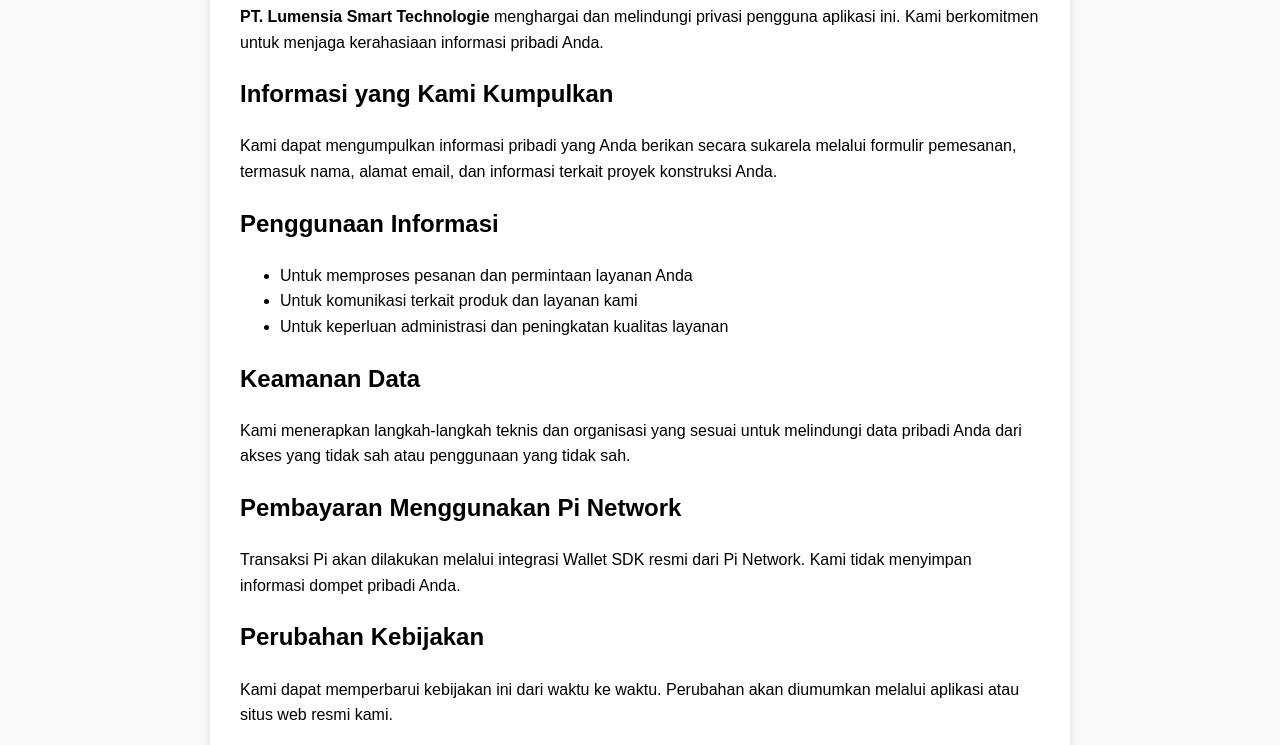
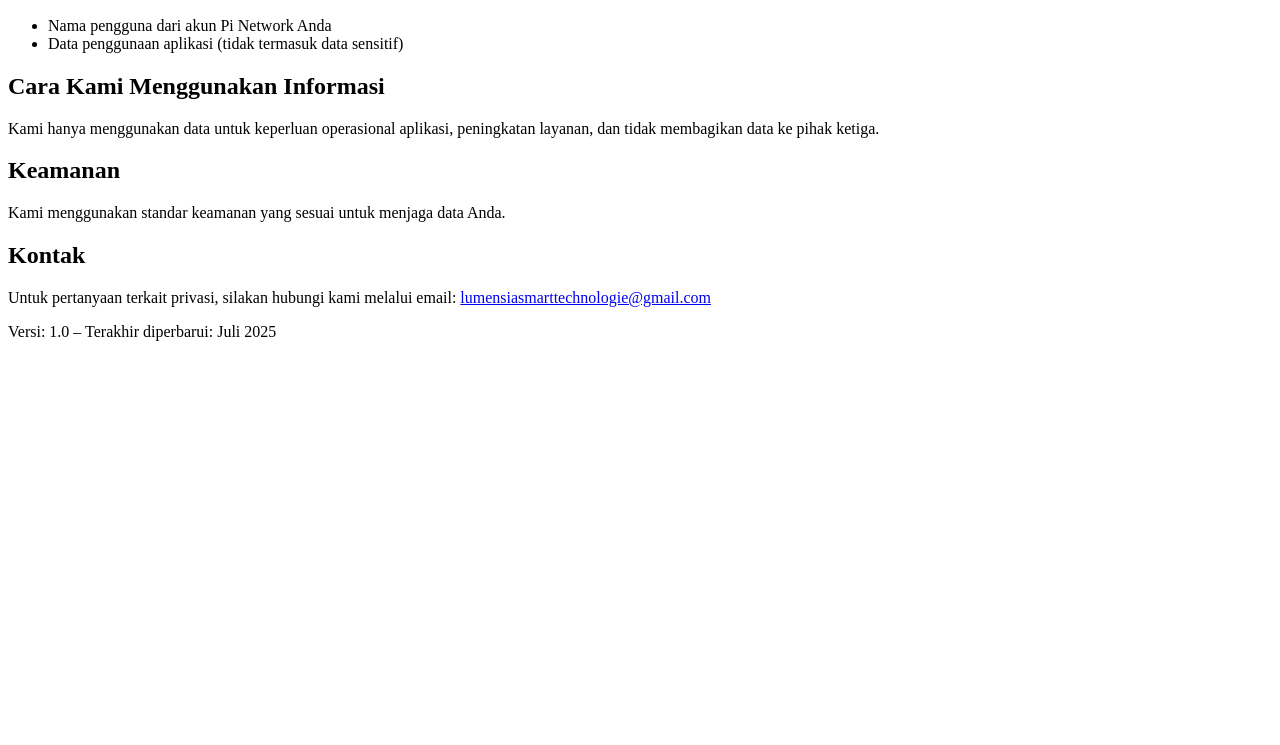
Before and after one commit to Tofel-cyber/LUMENSIA-SMART-TECH, a plain HTML site: page privacy (1).html in a window 1280 px wide. Shown: the part 148-893 px from the top of the page. After the commit the page ends 800 px from the top, so only its background shows below. Drawn offline with Linux system fonts and the light colour scheme.

Commit message:
Update privacy (1).html

```diff
--- a/privacy (1).html
+++ b/privacy (1).html
@@ -1,57 +1,30 @@
-
 <!DOCTYPE html>
 <html lang="id">
 <head>
   <meta charset="UTF-8">
-  <title>Kebijakan Privasi | PT. Lumensia Smart Technologie</title>
-  <meta name="viewport" content="width=device-width, initial-scale=1.0">
-  <style>
-    body {
-      font-family: sans-serif;
-      padding: 20px;
-      line-height: 1.6;
-      background: #f9f9f9;
-    }
-    h1 {
-      color: #6A0DAD;
-      text-align: center;
-    }
-    .container {
-      max-width: 800px;
-      margin: auto;
-      background: #fff;
-      padding: 30px;
-      border-radius: 10px;
-      box-shadow: 0 2px 8px rgba(0,0,0,0.1);
-    }
-  </style>
+  <title>Kebijakan Privasi – PT. Lumensia Smart Technologie</title>
 </head>
 <body>
-  <div class="container">
-    <h1>Kebijakan Privasi</h1>
-    <p><strong>PT. Lumensia Smart Technologie</strong> menghargai dan melindungi privasi pengguna aplikasi ini. Kami berkomitmen untuk menjaga kerahasiaan informasi pribadi Anda.</p>
+  <h1>Kebijakan Privasi</h1>
+  <p><strong>PT. Lumensia Smart Technologie</strong> menghargai privasi Anda. Kami berkomitmen untuk melindungi informasi pribadi yang Anda berikan saat menggunakan aplikasi kami.</p>
 
-    <h2>Informasi yang Kami Kumpulkan</h2>
-    <p>Kami dapat mengumpulkan informasi pribadi yang Anda berikan secara sukarela melalui formulir pemesanan, termasuk nama, alamat email, dan informasi terkait proyek konstruksi Anda.</p>
+  <h2>Informasi yang Kami Kumpulkan</h2>
+  <ul>
+    <li>Nama pengguna dari akun Pi Network Anda</li>
+    <li>Data penggunaan aplikasi (tidak termasuk data sensitif)</li>
+  </ul>
 
-    <h2>Penggunaan Informasi</h2>
-    <ul>
-      <li>Untuk memproses pesanan dan permintaan layanan Anda</li>
-      <li>Untuk komunikasi terkait produk dan layanan kami</li>
-      <li>Untuk keperluan administrasi dan peningkatan kualitas layanan</li>
-    </ul>
+  <h2>Cara Kami Menggunakan Informasi</h2>
+  <p>Kami hanya menggunakan data untuk keperluan operasional aplikasi, peningkatan layanan, dan tidak membagikan data ke pihak ketiga.</p>
 
-    <h2>Keamanan Data</h2>
-    <p>Kami menerapkan langkah-langkah teknis dan organisasi yang sesuai untuk melindungi data pribadi Anda dari akses yang tidak sah atau penggunaan yang tidak sah.</p>
+  <h2>Keamanan</h2>
+  <p>Kami menggunakan standar keamanan yang sesuai untuk menjaga data Anda.</p>
 
-    <h2>Pembayaran Menggunakan Pi Network</h2>
-    <p>Transaksi Pi akan dilakukan melalui integrasi Wallet SDK resmi dari Pi Network. Kami tidak menyimpan informasi dompet pribadi Anda.</p>
+  <h2>Kontak</h2>
+  <p>Untuk pertanyaan terkait privasi, silakan hubungi kami melalui email:
+     <a href="mailto:lumensiasmarttechnologie@gmail.com">lumensiasmarttechnologie@gmail.com</a>
+  </p>
 
-    <h2>Perubahan Kebijakan</h2>
-    <p>Kami dapat memperbarui kebijakan ini dari waktu ke waktu. Perubahan akan diumumkan melalui aplikasi atau situs web resmi kami.</p>
-
-    <h2>Kontak Kami</h2>
-    <p>Jika Anda memiliki pertanyaan atau permintaan mengenai kebijakan privasi ini, silakan hubungi kami melalui email: <strong>lumensiasmarttechnologie@gmail.com</strong></p>
-  </div>
+  <p>Versi: 1.0 – Terakhir diperbarui: Juli 2025</p>
 </body>
 </html>
```
